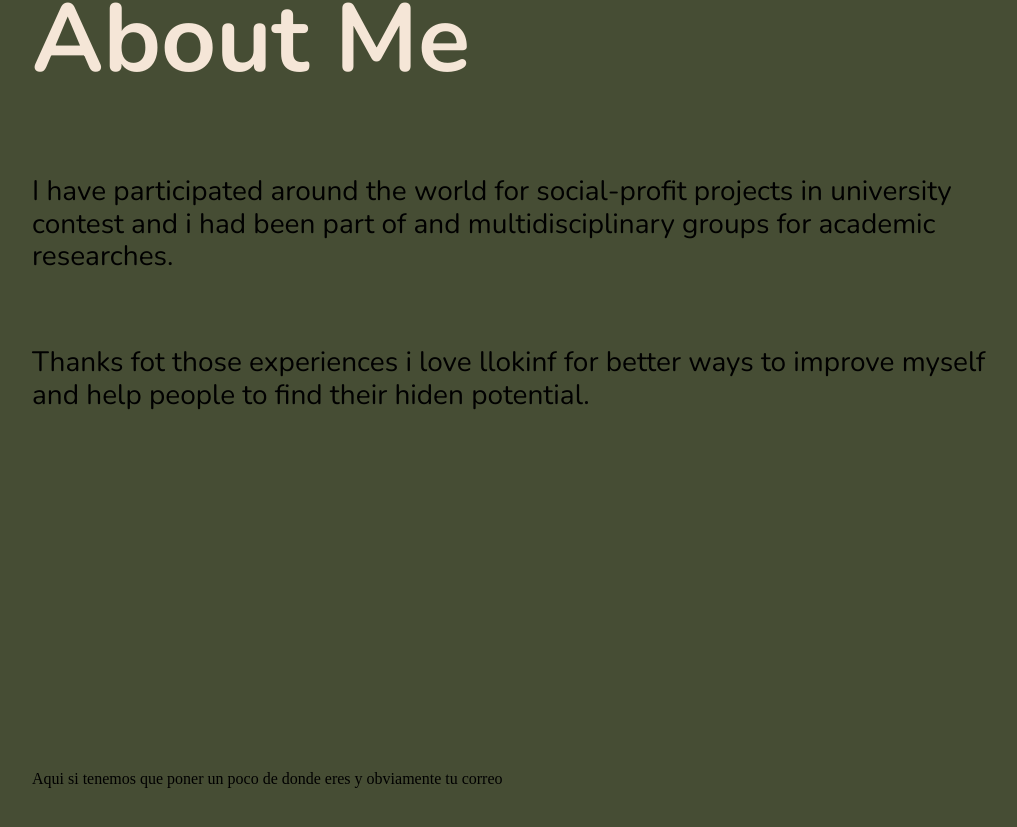
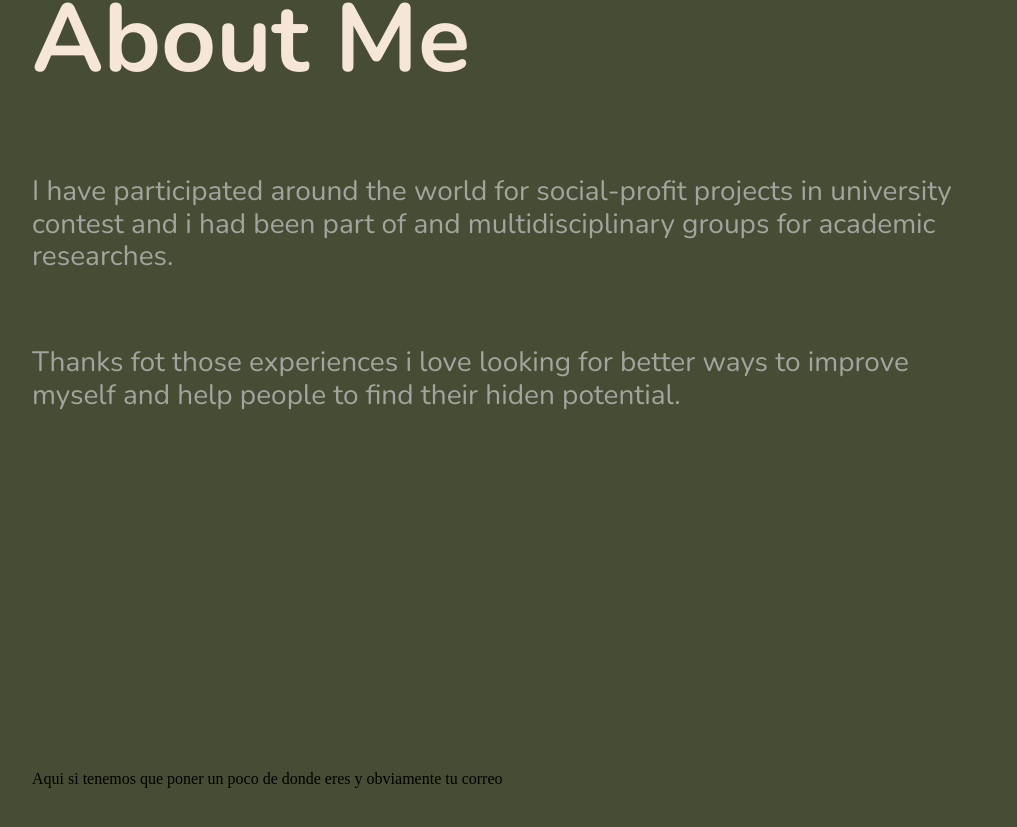
Before and after one commit to platzi/curso-arquitecturas-css-proyecto-2, a Vue app: page / in a window 1280 px wide. Shown: the part 2805-3632 px from the top of the page, without its empty margins (4-1021 px from the left). Built offline with nearby package versions, Linux system fonts and the light colour scheme.

Commit message:
about me section component we are prepared to create the last section of the portfolio

```diff
--- a/src/components/index/AboutMe.vue
+++ b/src/components/index/AboutMe.vue
@@ -10,7 +10,7 @@
         </p>
         <br />
         <p>
-          Thanks fot those experiences i love llokinf for better ways to improve
+          Thanks fot those experiences i love looking for better ways to improve
           myself and help people to find their hiden potential.
         </p>
       </div>
@@ -31,6 +31,7 @@
 }
 .aboutMeSection--container p {
   font-size: 1.75rem;
+  color: #a2a59f;
 }
 
 @media only screen and (max-width: 1024px) {
```
